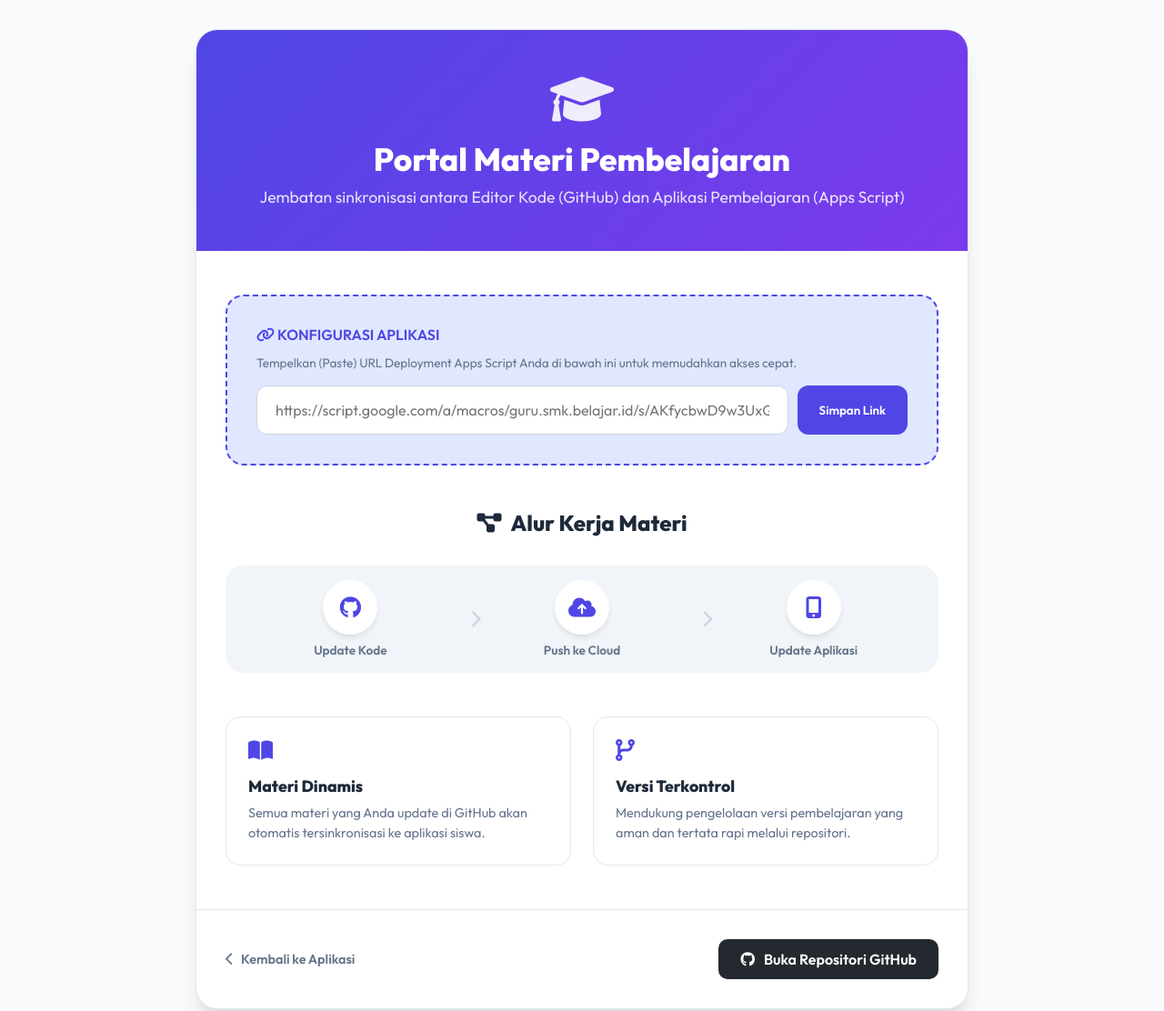
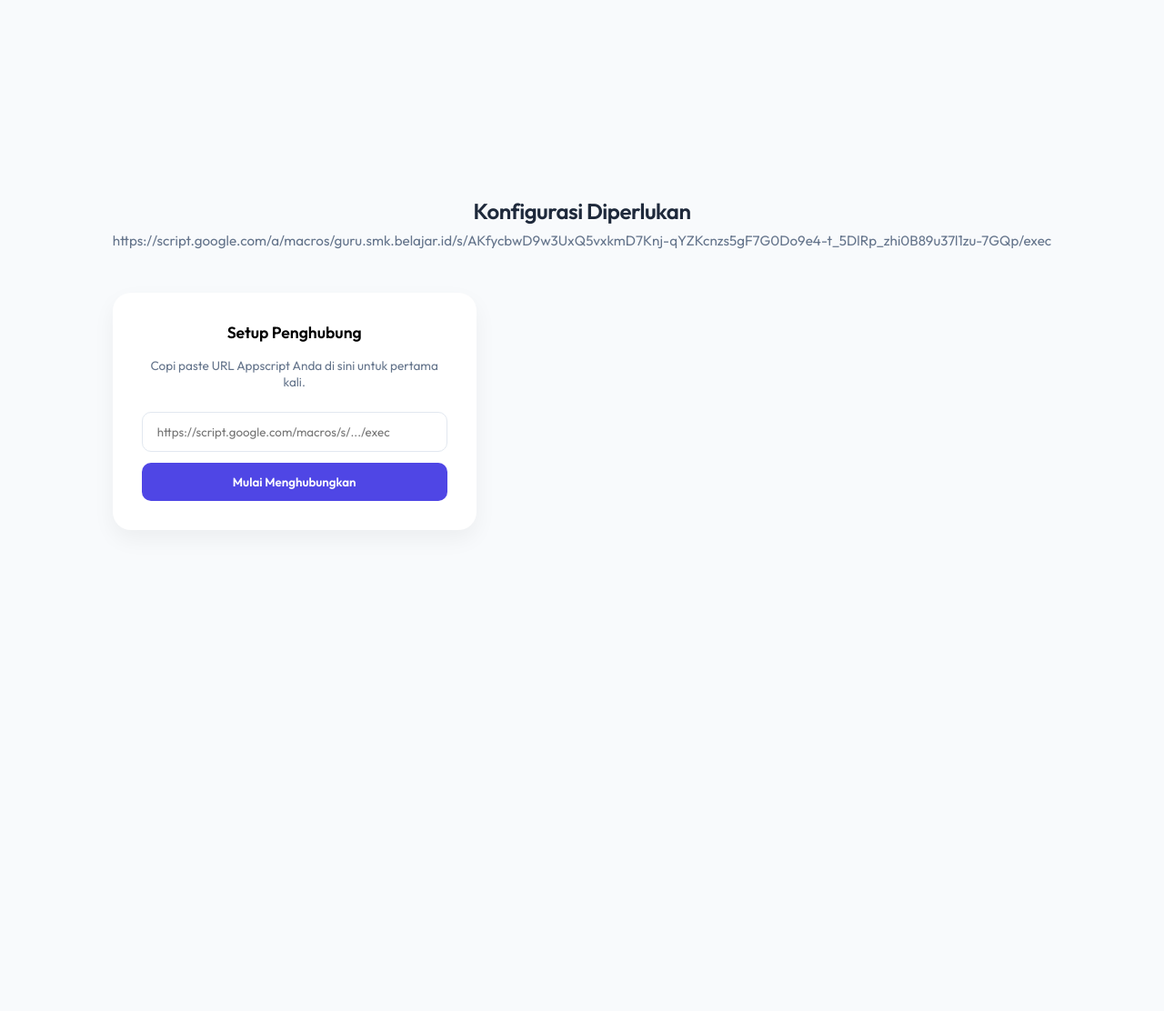
Before and after one commit to hendiku/materi, a plain HTML site: page index.html in a window 1280 px wide. Shown: the top 1112 px of the page at 91% size. After the commit the page ends 800 px from the top, so only its background shows below. Drawn offline with Linux system fonts and the light colour scheme.

Commit message:
Update title and styles in index.html

```diff
--- a/index.html
+++ b/index.html
@@ -4,15 +4,11 @@
 <head>
     <meta charset="UTF-8">
     <meta name="viewport" content="width=device-width, initial-scale=1.0">
-    <title>Penghubung Pembelajaran - GitHub & Apps Script</title>
-    <link href="https://fonts.googleapis.com/css2?family=Outfit:wght@300;400;600;800&display=swap" rel="stylesheet">
+    <title>Connecting... | E-Learning Flow</title>
+    <link href="https://fonts.googleapis.com/css2?family=Outfit:wght@300;400;600&display=swap" rel="stylesheet">
     <style>
         :root {
             --primary: #4f46e5;
-            --primary-light: #e0e7ff;
-            --success: #10b981;
-            --dark: #1e293b;
-            --gray: #64748b;
             --bg: #f8fafc;
         }
 
@@ -25,29 +21,119 @@
 
         body {
             background-color: var(--bg);
-            color: var(--dark);
-            min-height: 100vh;
+            height: 100vh;
             display: flex;
             align-items: center;
             justify-content: center;
-            padding: 2rem 1rem;
+            overflow: hidden;
         }
 
-        .container {
+        .bridge-container {
+            text-align: center;
+            animation: fadeIn 0.8s ease-out;
+        }
+
+        @keyframes fadeIn {
+            from {
+                opacity: 0;
+                transform: scale(0.95);
+            }
+
+            to {
+                opacity: 1;
+                transform: scale(1);
+            }
+        }
+
+        /* Modern Pulse Loader */
+        .loader-wrapper {
+            position: relative;
+            width: 120px;
+            height: 120px;
+            margin: 0 auto 2rem;
+        }
+
+        .loader-circle {
+            position: absolute;
             width: 100%;
-            max-width: 850px;
+            height: 100%;
+            border: 4px solid var(--primary);
+            border-radius: 50%;
+            opacity: 0.1;
+            animation: pulse 2s infinite;
+        }
+
+        .loader-circle:nth-child(2) {
+            animation-delay: 0.5s;
+        }
+
+        .loader-circle:nth-child(3) {
+            animation-delay: 1s;
+        }
+
+        @keyframes pulse {
+            0% {
+                transform: scale(0.6);
+                opacity: 0.8;
+            }
+
+            100% {
+                transform: scale(1.4);
+                opacity: 0;
+            }
+        }
+
+        .main-icon {
+            position: absolute;
+            top: 50%;
+            left: 50%;
+            transform: translate(-50%, -50%);
+            font-size: 2.5rem;
+            color: var(--primary);
+            animation: float 3s ease-in-out infinite;
+        }
+
+        @keyframes float {
+
+            0%,
+            100% {
+                transform: translate(-50%, -55%);
+            }
+
+            50% {
+                transform: translate(-50%, -45%);
+            }
+        }
+
+        h1 {
+            font-size: 1.5rem;
+            font-weight: 600;
+            color: #1e293b;
+            margin-bottom: 0.5rem;
+            letter-spacing: -0.02em;
+        }
+
+        p {
+            color: #64748b;
+            font-size: 0.95rem;
+        }
+
+        /* Config Box (Hidden by default, shown if no URL) */
+        #configBox {
+            margin-top: 3rem;
+            padding: 2rem;
             background: white;
-            border-radius: 24px;
-            box-shadow: 0 20px 25px -5px rgba(0, 0, 0, 0.1), 0 10px 10px -5px rgba(0, 0, 0, 0.04);
-            overflow: hidden;
-            border: 1px solid #e2e8f0;
-            animation: slideUp 0.6s ease-out;
+            border-radius: 20px;
+            box-shadow: 0 10px 25px rgba(0, 0, 0, 0.05);
+            max-width: 400px;
+            display: none;
+            animation: slideUp 0.5s ease-out;
         }
 
         @keyframes slideUp {
             from {
                 opacity: 0;
-                transform: translateY(30px);
+                transform: translateY(20px);
             }
 
             to {
@@ -56,358 +142,120 @@
             }
         }
 
-        .header {
-            background: linear-gradient(135deg, var(--primary) 0%, #7c3aed 100%);
-            padding: 3rem 2rem;
-            color: white;
-            text-align: center;
+        .input-group {
+            margin-top: 1rem;
+            display: flex;
+            flex-direction: column;
+            gap: 12px;
         }
 
-        .header i {
-            font-size: 3.5rem;
-            margin-bottom: 1rem;
-            opacity: 0.9;
+        input {
+            padding: 0.8rem 1rem;
+            border: 1px solid #e2e8f0;
+            border-radius: 10px;
+            outline: none;
+            width: 100%;
         }
 
-        .header h1 {
-            font-size: 2.2rem;
-            font-weight: 800;
-            margin-bottom: 0.5rem;
-        }
-
-        .header p {
-            opacity: 0.85;
-            font-size: 1.1rem;
-        }
-
-        .content {
-            padding: 3rem 2rem;
-        }
-
-        .section-title {
-            text-align: center;
-            margin-bottom: 2rem;
-        }
-
-        .section-title h2 {
-            font-size: 1.5rem;
-            color: var(--dark);
-            display: flex;
-            align-items: center;
-            justify-content: center;
-            gap: 10px;
-        }
-
-        /* URL Input Section */
-        .url-box {
-            background: var(--primary-light);
-            padding: 2rem;
-            border-radius: 20px;
-            border: 2px dashed var(--primary);
-            margin-bottom: 3rem;
-        }
-
-        .url-box label {
-            display: block;
-            font-weight: 600;
-            color: var(--primary);
-            margin-bottom: 0.75rem;
-            font-size: 1rem;
-        }
-
-        .input-group {
-            display: flex;
-            gap: 10px;
-        }
-
-        .url-input {
-            flex: 1;
-            padding: 1rem 1.25rem;
-            border-radius: 12px;
-            border: 1px solid #cbd5e0;
-            font-size: 1rem;
-            outline: none;
-            transition: all 0.3s;
-        }
-
-        .url-input:focus {
-            border-color: var(--primary);
-            box-shadow: 0 0 0 4px rgba(79, 70, 229, 0.1);
-        }
-
-        .btn-save {
+        button {
             background: var(--primary);
             color: white;
             border: none;
-            padding: 0 1.5rem;
-            border-radius: 12px;
+            padding: 0.8rem;
+            border-radius: 10px;
             font-weight: 600;
             cursor: pointer;
-            transition: all 0.3s;
         }
 
-        .btn-save:hover {
-            background: #4338ca;
-            transform: translateY(-2px);
+        .dots::after {
+            content: '';
+            animation: dots 1.5s infinite;
         }
 
-        /* Flow Visual */
-        .flow-container {
-            display: flex;
-            justify-content: space-around;
-            align-items: center;
-            margin-bottom: 3rem;
-            padding: 1rem;
-            background: #f1f5f9;
-            border-radius: 20px;
-        }
-
-        .flow-item {
-            text-align: center;
-            flex: 1;
-        }
-
-        .flow-icon {
-            width: 60px;
-            height: 60px;
-            background: white;
-            border-radius: 50%;
-            display: flex;
-            align-items: center;
-            justify-content: center;
-            margin: 0 auto 0.5rem;
-            box-shadow: 0 4px 6px -1px rgba(0, 0, 0, 0.1);
-            color: var(--primary);
-            font-size: 1.5rem;
-        }
-
-        .flow-item span {
-            font-size: 0.85rem;
-            font-weight: 600;
-            color: var(--gray);
-            display: block;
-        }
-
-        .flow-arrow {
-            color: #cbd5e0;
-            font-size: 1.2rem;
-            animation: bounceRight 1s infinite alternate;
-        }
-
-        @keyframes bounceRight {
-            from {
-                transform: translateX(0);
+        @keyframes dots {
+            0% {
+                content: '';
             }
 
-            to {
-                transform: translateX(10px);
-            }
-        }
-
-        /* Cards Section */
-        .info-grid {
-            display: grid;
-            grid-template-columns: 1fr 1fr;
-            gap: 1.5rem;
-        }
-
-        .info-card {
-            padding: 1.5rem;
-            border-radius: 16px;
-            border: 1px solid #e2e8f0;
-            transition: all 0.3s;
-        }
-
-        .info-card:hover {
-            border-color: var(--primary);
-            box-shadow: 0 10px 15px -3px rgba(0, 0, 0, 0.05);
-        }
-
-        .info-card i {
-            color: var(--primary);
-            font-size: 1.5rem;
-            margin-bottom: 1rem;
-        }
-
-        .info-card h3 {
-            font-size: 1.1rem;
-            margin-bottom: 0.5rem;
-        }
-
-        .info-card p {
-            font-size: 0.9rem;
-            color: var(--gray);
-            line-height: 1.5;
-        }
-
-        .footer {
-            padding: 2rem;
-            border-top: 1px solid #e2e8f0;
-            display: flex;
-            justify-content: space-between;
-            align-items: center;
-        }
-
-        .btn-outline {
-            text-decoration: none;
-            color: var(--gray);
-            font-weight: 600;
-            font-size: 0.9rem;
-            display: flex;
-            align-items: center;
-            gap: 8px;
-            transition: color 0.3s;
-        }
-
-        .btn-outline:hover {
-            color: var(--dark);
-        }
-
-        .btn-github-large {
-            background: #24292f;
-            color: white;
-            text-decoration: none;
-            padding: 0.75rem 1.5rem;
-            border-radius: 10px;
-            font-weight: 600;
-            display: flex;
-            align-items: center;
-            gap: 10px;
-            transition: all 0.3s;
-        }
-
-        .btn-github-large:hover {
-            background: #000;
-            transform: translateY(-2px);
-        }
-
-        @media (max-width: 640px) {
-            .input-group {
-                flex-direction: column;
+            33% {
+                content: '.';
             }
 
-            .btn-save {
-                padding: 1rem;
+            66% {
+                content: '..';
             }
 
-            .info-grid {
-                grid-template-columns: 1fr;
-            }
-
-            .flow-arrow {
-                display: none;
-            }
-
-            .footer {
-                flex-direction: column;
-                gap: 1.5rem;
-                text-align: center;
+            100% {
+                content: '...';
             }
         }
     </style>
-    <!-- Font Awesome -->
     <link rel="stylesheet" href="https://cdnjs.cloudflare.com/ajax/libs/font-awesome/6.0.0/css/all.min.css">
 </head>
 
 <body>
 
-    <div class="container" id="app">
-        <!-- Header -->
-        <div class="header">
-            <i class="fas fa-graduation-cap"></i>
-            <h1>Portal Materi Pembelajaran</h1>
-            <p>Jembatan sinkronisasi antara Editor Kode (GitHub) dan Aplikasi Pembelajaran (Apps Script)</p>
-        </div>
-
-        <div class="content">
-            <!-- URL Input Section -->
-            <div class="url-box">
-                <label for="appsScriptUrl"><i class="fas fa-link"></i> KONFIGURASI APLIKASI</label>
-                <p style="font-size: 0.85rem; color: var(--gray); margin-bottom: 1rem;">
-                    Tempelkan (Paste) URL Deployment Apps Script Anda di bawah ini untuk memudahkan akses cepat.
-                </p>
-                <div class="input-group">
-                    <input type="text" id="appsScriptUrl" class="url-input"
-                        placeholder="https://script.google.com/a/macros/guru.smk.belajar.id/s/AKfycbwD9w3UxQ5vxkmD7Knj-qYZKcnzs5gF7G0Do9e4-t_5DlRp_zhi0B89u37l1zu-7GQp/exec" autocomplete="off">
-                    <button class="btn-save" onclick="saveUrl()">Simpan Link</button>
-                </div>
-                <div id="saveStatus" style="margin-top: 10px; font-size: 0.85rem; display: none;"></div>
-            </div>
-
-            <!-- Flow Visual -->
-            <div class="section-title">
-                <h2><i class="fas fa-project-diagram"></i> Alur Kerja Materi</h2>
-            </div>
-
-            <div class="flow-container">
-                <div class="flow-item">
-                    <div class="flow-icon"><i class="fab fa-github"></i></div>
-                    <span>Update Kode</span>
-                </div>
-                <div class="flow-arrow"><i class="fas fa-chevron-right"></i></div>
-                <div class="flow-item">
-                    <div class="flow-icon"><i class="fas fa-cloud-upload-alt"></i></div>
-                    <span>Push ke Cloud</span>
-                </div>
-                <div class="flow-arrow"><i class="fas fa-chevron-right"></i></div>
-                <div class="flow-item">
-                    <div class="flow-icon"><i class="fas fa-mobile-alt"></i></div>
-                    <span>Update Aplikasi</span>
-                </div>
-            </div>
-
-            <!-- Info Grid -->
-            <div class="info-grid">
-                <div class="info-card">
-                    <i class="fas fa-book-open"></i>
-                    <h3>Materi Dinamis</h3>
-                    <p>Semua materi yang Anda update di GitHub akan otomatis tersinkronisasi ke aplikasi siswa.</p>
-                </div>
-                <div class="info-card">
-                    <i class="fas fa-code-branch"></i>
-                    <h3>Versi Terkontrol</h3>
-                    <p>Mendukung pengelolaan versi pembelajaran yang aman dan tertata rapi melalui repositori.</p>
-                </div>
+    <div class="bridge-container">
+        <div class="loader-wrapper" id="loader">
+            <div class="loader-circle"></div>
+            <div class="loader-circle"></div>
+            <div class="loader-circle"></div>
+            <div class="main-icon">
+                <i class="fas fa-link"></i>
             </div>
         </div>
 
-        <!-- Footer -->
-        <div class="footer">
-            <a href="#" onclick="window.close(); return false;" class="btn-outline">
-                <i class="fas fa-chevron-left"></i> Kembali ke Aplikasi
-            </a>
-            <a href="https://github.com/hendikuswandi" target="_blank" class="btn-github-large">
-                <i class="fab fa-github"></i> Buka Repositori GitHub
-            </a>
+        <h1 id="statusTitle">Menghubungkan<span class="dots"></span></h1>
+        <p id="statusDesc">Sedang memproses sambungan ke Apps Script...</p>
+
+        <!-- Muncul hanya jika URL belum diset -->
+        <div id="configBox">
+            <h2 style="font-size: 1.1rem; margin-bottom: 1rem;">Setup Penghubung</h2>
+            <p style="font-size: 0.85rem; margin-bottom: 1.5rem;">Copi paste URL Appscript Anda di sini untuk pertama
+                kali.</p>
+            <div class="input-group">
+                <input type="text" id="targetUrl" placeholder="https://script.google.com/macros/s/.../exec">
+                <button onclick="saveAndRedirect()">Mulai Menghubungkan</button>
+            </div>
         </div>
     </div>
 
     <script>
-        // Memuat URL yang tersimpan saat halaman dibuka
+        const STORAGE_KEY = 'user_appscript_url';
+
         window.onload = function () {
-            const savedUrl = localStorage.getItem('user_appscript_url');
-            if (savedUrl) {
-                document.getElementById('appsScriptUrl').value = savedUrl;
+            const savedUrl = localStorage.getItem(STORAGE_KEY);
+
+            if (savedUrl && savedUrl.startsWith('http')) {
+                // Ada URL, lakukan redirect setelah animasi singkat
+                setTimeout(() => {
+                    window.location.href = savedUrl;
+                }, 2000);
+            } else {
+                // Tidak ada URL, tampilkan kotak konfigurasi
+                document.getElementById('loader').style.display = 'none';
+                document.getElementById('statusTitle').innerText = 'Konfigurasi Diperlukan';
+                document.getElementById('statusDesc').innerText = 'https://script.google.com/a/macros/guru.smk.belajar.id/s/AKfycbwD9w3UxQ5vxkmD7Knj-qYZKcnzs5gF7G0Do9e4-t_5DlRp_zhi0B89u37l1zu-7GQp/exec';
+                document.getElementById('configBox').style.display = 'block';
             }
         };
 
-        function saveUrl() {
-            const url = document.getElementById('appsScriptUrl').value;
-            const status = document.getElementById('saveStatus');
+        function saveAndRedirect() {
+            const url = document.getElementById('targetUrl').value.trim();
+            if (url && url.startsWith('http')) {
+                localStorage.setItem(STORAGE_KEY, url);
 
-            if (url) {
-                localStorage.setItem('user_appscript_url', url);
-                status.innerText = '✅ Link berhasil disimpan di browser Anda!';
-                status.style.color = 'var(--success)';
-                status.style.display = 'block';
+                // Tampilkan kembali loader
+                document.getElementById('configBox').style.display = 'none';
+                document.getElementById('loader').style.display = 'block';
+                document.getElementById('statusTitle').innerHTML = 'Menghubungkan<span class="dots"></span>';
+                document.getElementById('statusDesc').innerText = 'URL disimpan. Mengarahkan sekarang...';
 
                 setTimeout(() => {
-                    status.style.display = 'none';
-                }, 3000);
+                    window.location.href = url;
+                }, 1500);
             } else {
-                status.innerText = '❌ Silakan masukkan URL terlebih dahulu.';
-                status.style.color = '#ef4444';
-                status.style.display = 'block';
+                alert('Silakan masukkan URL yang valid!');
             }
         }
     </script>
```
